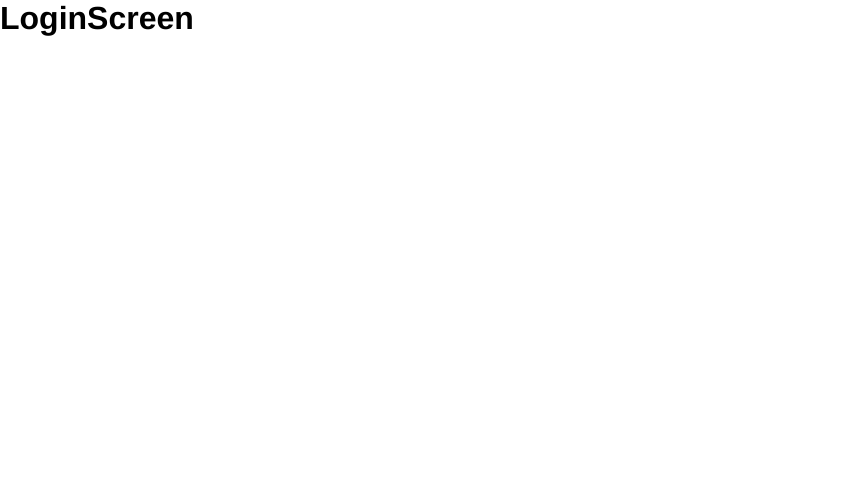
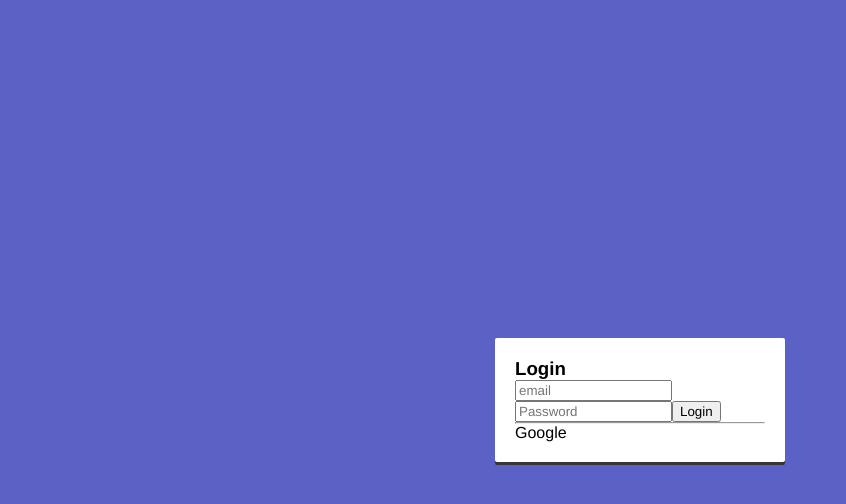
Before and after one commit to andrezffajardo/journal-app, a React (Create React App) app: page /auth/login in a window 1280 px wide. Shown: the top 504 px of the page, without its empty margins (0-846 px from the left). Built offline with nearby package versions, Linux system fonts and the light colour scheme.

Commit message:
AuthRouter Styles

```diff
--- a/src/components/auth/LoginScreen.js
+++ b/src/components/auth/LoginScreen.js
@@ -2,8 +2,31 @@ import React from 'react';
 
 export const LoginScreen = () => {
     return (
-        <div>
-            <h1>LoginScreen</h1>
-        </div>
+        <>
+            <h3>Login</h3>
+
+            <form>
+                <input
+                    type="text"
+                    placeholder="email"
+                    name="email"
+                />
+                <input
+                    type="password"
+                    placeholder="Password"
+                    name="password"
+                />
+
+                <button
+                    type="submit"
+                >
+                    Login
+                </button>
+
+                <hr />
+                Google
+
+            </form>
+        </>
     );
 };
--- a/src/routers/AuthRouter.js
+++ b/src/routers/AuthRouter.js
@@ -5,7 +5,8 @@ import { RegisterScreen } from '../components/auth/RegisterScreen';
 
 export const AuthRouter = () => {
     return (
-        <div>
+        <div className="auth__main">
+            <div className="auth__box-container">
                 <Switch>
                     <Route
                         exact
@@ -20,5 +21,6 @@ export const AuthRouter = () => {
                     <Redirect to="/auth/login" />
                 </Switch>
             </div>
+        </div>
     );
 };
--- /dev/null
+++ b/src/styles/components/_auth.scss
@@ -0,0 +1,18 @@
+
+.auth__main {
+  align-items: center;
+  background-color: $primary;
+  display: flex;
+  justify-content: center;
+  margin: 0;
+  height: 100vh;
+  width: 100vw;
+}
+
+.auth__box-container {
+  background-color: white;
+  box-shadow: 0 3px $dark-grey;
+  border-radius: 2px;
+  padding: 20px;
+  width: 250px;
+}
--- a/src/styles/styles.scss
+++ b/src/styles/styles.scss
@@ -2,3 +2,6 @@
 
 @import './base/settings';
 @import './base/base';
+
+// Components
+@import './components/auth';
```
Lines whose indentation alone changed are shown as unchanged.
